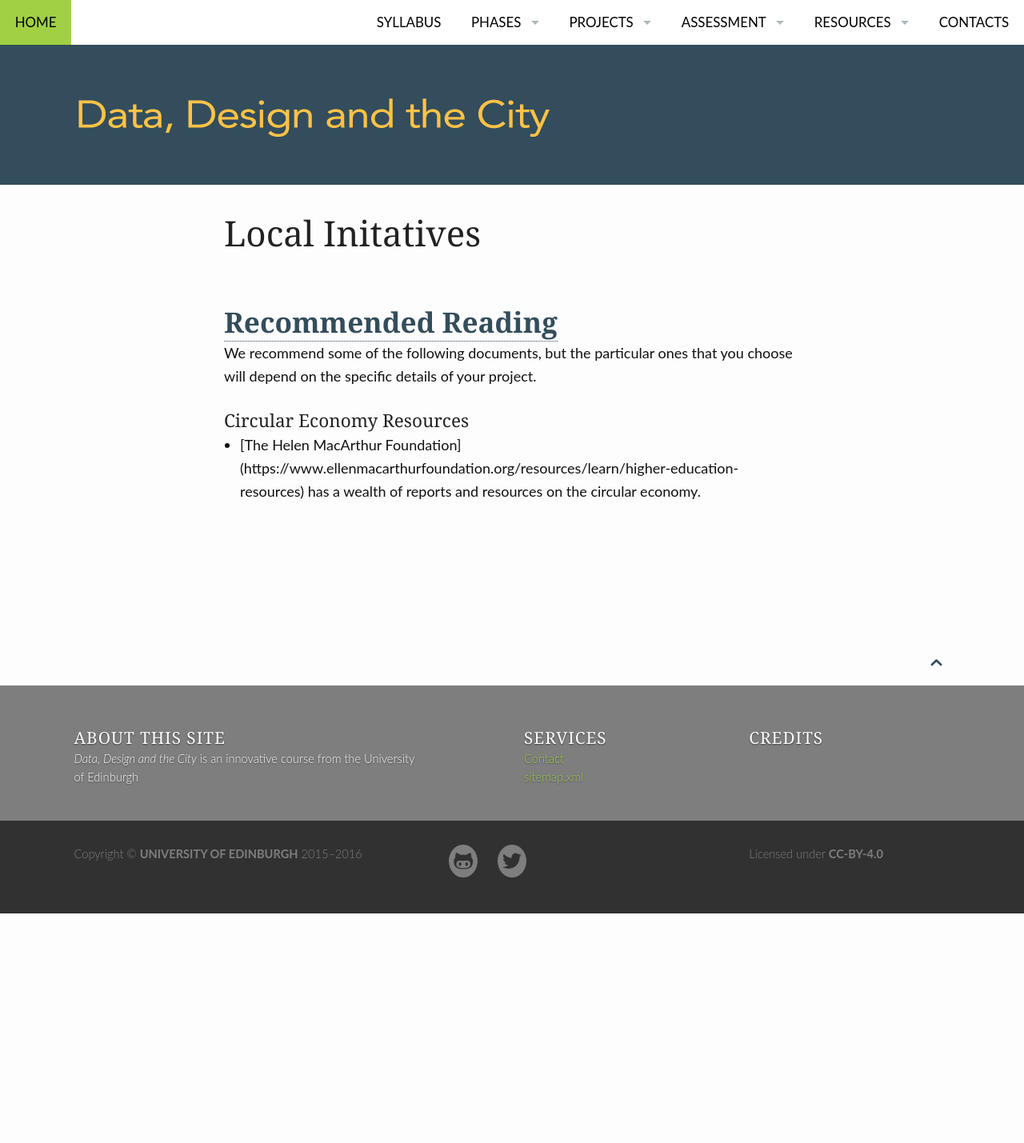
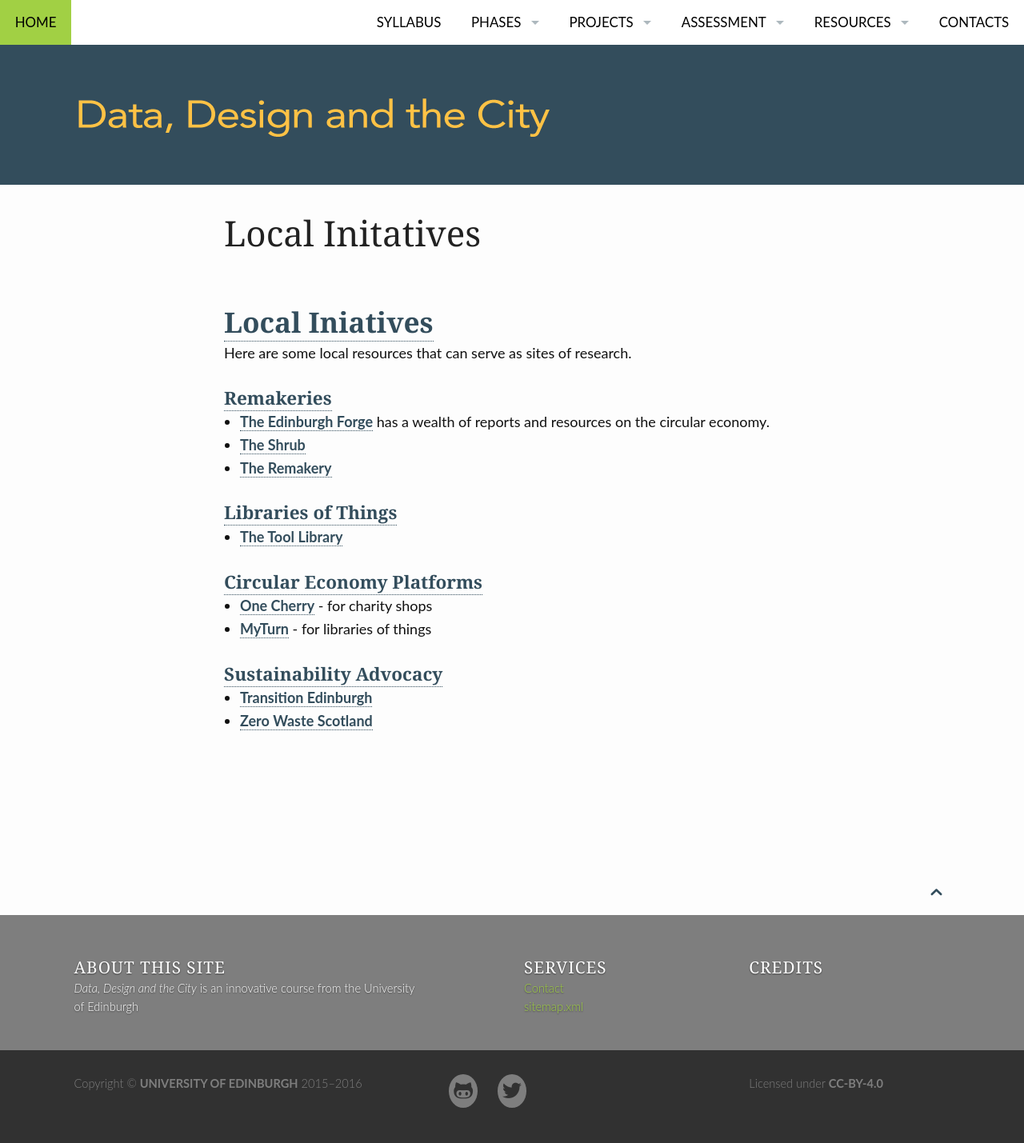
Before and after one commit to edinburghlivinglab/ddc, a Jekyll site: the page built from pages/initiatives.md, in a window 1280 px wide. Shown: the whole page at 80% size. Built offline with Jekyll 4.4.1, drawn with Linux system fonts in a browser that asks for light colours; before the commit the page ends 1142 px from its top, so only the background shows below that.

Commit message:
Update initiatives.md

```diff
--- a/pages/initiatives.md
+++ b/pages/initiatives.md
@@ -6,10 +6,25 @@
 permalink: "/initiatives/"
 ---
 
-## <a name="essential">Recommended Reading</a>
+## <a name="essential">Local Iniatives</a>
 
-We recommend some of the following documents, but the particular ones that you choose will depend on the specific details of your project.
+Here are some local resources that can serve as sites of research.
 
-#### Circular Economy Resources
+#### <a name="essential">Remakeries</a>
 
-* [The Helen MacArthur Foundation] (https://www.ellenmacarthurfoundation.org/resources/learn/higher-education-resources) has a wealth of reports and resources on the circular economy.
+* [The Edinburgh Forge](https://edinburghforge.com) has a wealth of reports and resources on the circular economy.
+* [The Shrub](https://www.shrubcoop.org)
+* [The Remakery](https://www.edinburghremakery.org.uk)
+
+#### <a name="essential">Libraries of Things</a>
+
+* [The Tool Library](https://edinburghtoollibrary.org.uk)
+
+#### <a name="essential">Circular Economy Platforms</a>
+
+* [One Cherry](https://onecherry.co.uk) - for charity shops
+* [MyTurn](https://myturn.com) - for libraries of things
+
+#### <a name="essential">Sustainability Advocacy</a>
+* [Transition Edinburgh](https://transitionedinburgh.org.uk)
+* [Zero Waste Scotland](http://www.zerowastescotland.org.uk)
```
